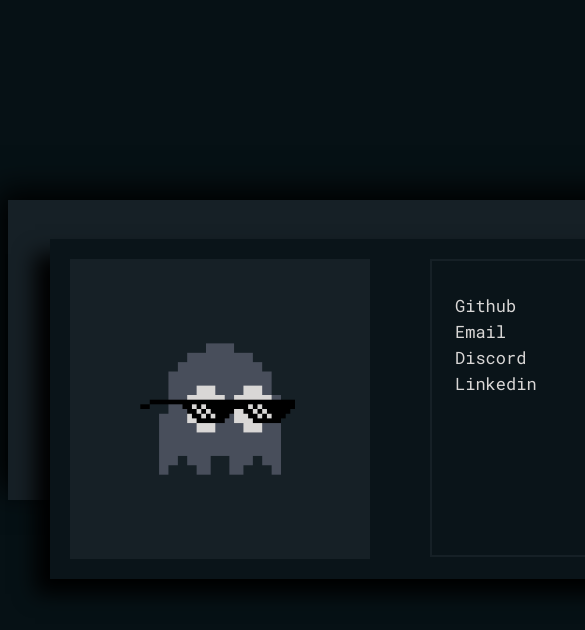
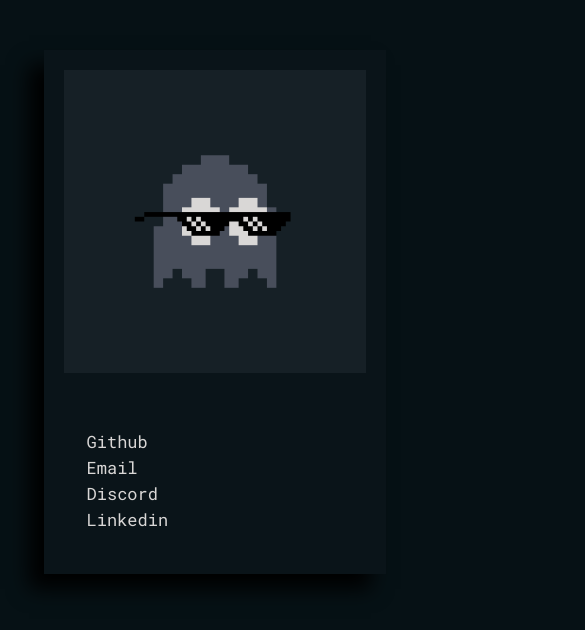
Before and after one commit to dk3775/dk3775.github.io, a plain HTML site: page index.html in a window 390 px wide. Shown: the top 630 px of the page, 585 px wide, since content can reach past the window. Drawn offline with Linux system fonts and the light colour scheme.

Commit message:
temp support!

```diff
--- a/index.html
+++ b/index.html
@@ -17,7 +17,7 @@
         <div class="links">
           <h4><a href="https://github.com/dk3775">Github</a></h4>
           <h4><a href="mailto:dk@titanslab.in">Email</a></h4>
-          <h4><a href="https://discord.com/users/1027771612935757835">Discord</a></h4>
+          <h4><a href="https://discord.com/users/1084183829943693475">Discord</a></h4>
           <h4><a href="https://www.linkedin.com/in/dk21/">Linkedin</a></h4>
         </div>
       </div>
--- a/style.css
+++ b/style.css
@@ -60,3 +60,34 @@ a {
 margin: 200px auto;
 box-shadow: -10px -10px 30px;
 }
+
+/* Media queries for mobile devices */
+@media only screen and (max-width: 767px) {
+.box-landscape {
+flex-direction: column;
+height: auto;
+width: 90%;
+top: 10%;
+left: 5%;
+}
+
+.box-img2 {
+height: auto;
+width: 100%;
+}
+
+.links {
+height: auto;
+width: 100%;
+margin-left: 0;
+margin-top: 30px;
+padding: 20px;
+border: none;
+}
+
+.wrapper {
+height: auto;
+width: 90%;
+margin: 50px auto;
+}
+}
```
Lines whose indentation alone changed are shown as unchanged.
